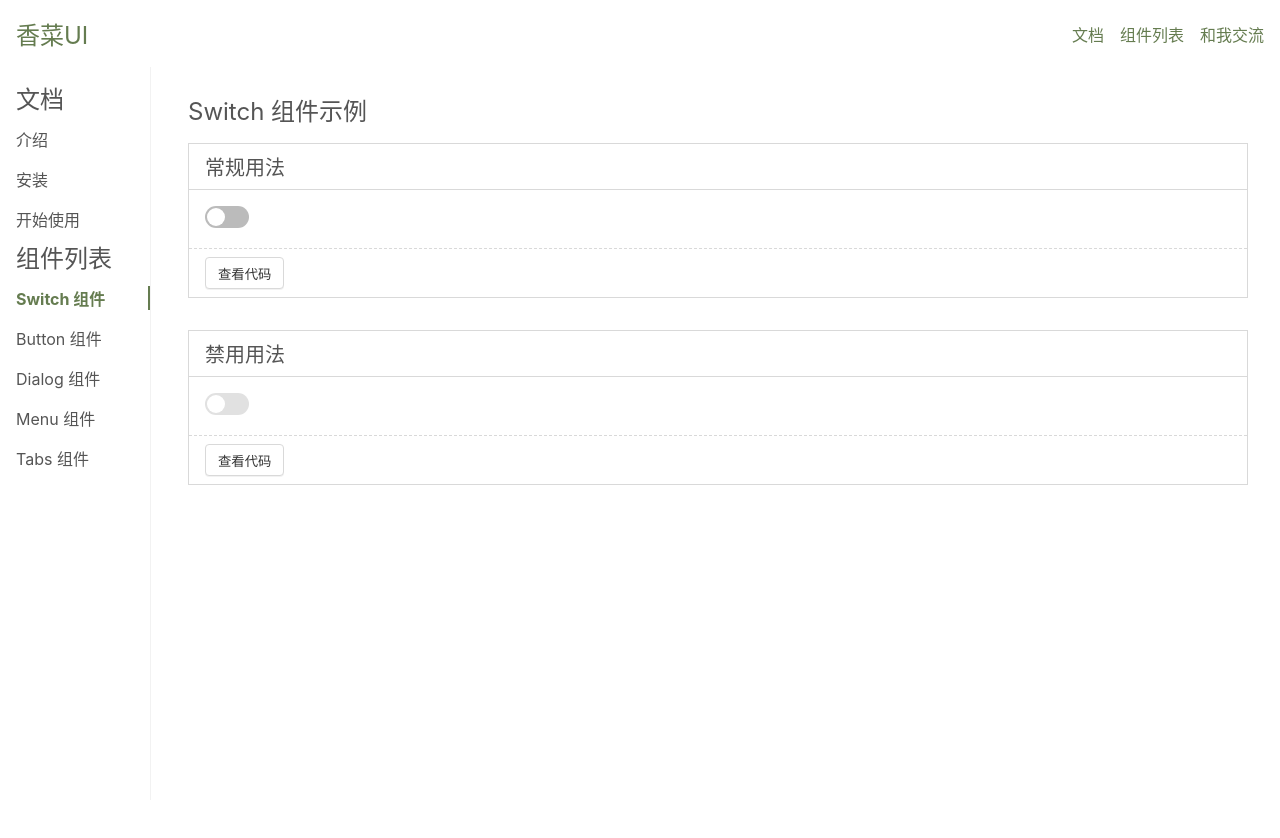
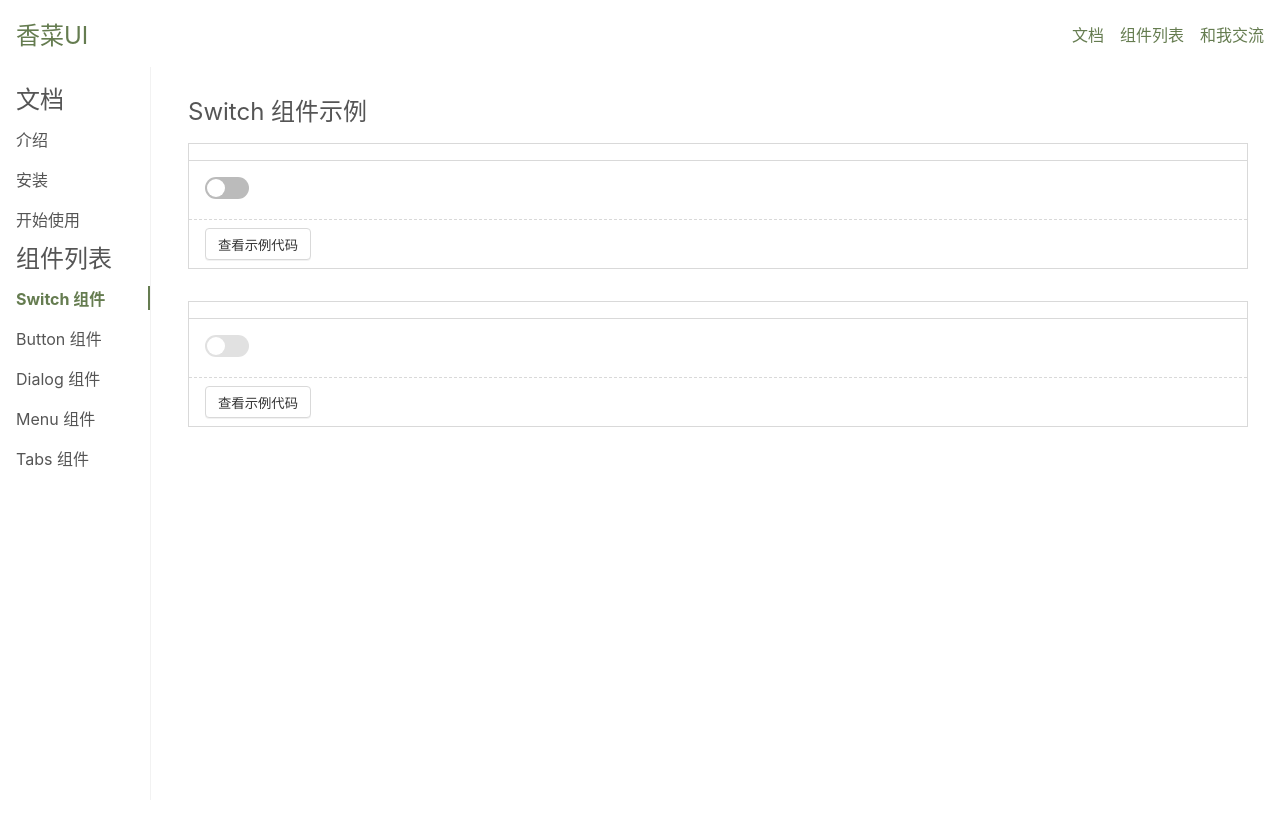
Before and after one commit to EvaLLLLL/corianderUI, a Vue app: page /#/doc/switch in a window 1280 px wide. Shown: the top 838 px of the page. Built offline with nearby package versions, Linux system fonts and the light colour scheme.

Commit message:
拆分出 Demo 组件

```diff
--- a/src/components/Demo.vue
+++ b/src/components/Demo.vue
@@ -1,3 +1,71 @@
 <template>
+	<div class="demo">
+		<h3>{{component.__sourceCodeTitle}}</h3>
+		<div class="demo-component">
+			<component :is="component"/>
+		</div>
+		<div class="demo-actions">
+			<Button @click="hideCode" v-if="codeVisible">隐藏示例代码</Button>
+			<Button @click="showCode" v-else>查看示例代码</Button>
+		</div>
+		<div class="demo-code" v-if="codeVisible">
+			<pre v-html="Prism.highlight(component.__sourceCode, Prism.languages.html, 'html')" class="language-css"/>
+		</div>
+	</div>
+</template>
 
-</template>
+<script lang="ts">
+	import {ref} from 'vue';
+	import 'prismjs';
+	import 'prismjs/themes/prism-okaidia.css';
+	import Button from '../lib/Button.vue';
+
+	const Prism = (window as any).Prism;
+
+	export default {
+		components: {Button},
+		props: {
+			component: Object
+		},
+		setup() {
+			const codeVisible = ref(false);
+			const hideCode = () => {
+				codeVisible.value = false;
+			};
+			const showCode = () => {
+				codeVisible.value = true;
+			};
+
+			return {Prism, codeVisible, hideCode, showCode};
+		}
+	};
+</script>
+
+<style lang="scss" scoped>
+	$border-color: #d9d9d9;
+	.demo {
+		border: 1px solid $border-color;
+		margin: 16px 0 32px;
+		> h3 {
+			font-size: 20px;
+			padding: 8px 16px;
+			border-bottom: 1px solid $border-color;
+		}
+		&-component {
+			padding: 16px;
+		}
+		&-actions {
+			padding: 8px 16px;
+			border-top: 1px dashed $border-color;
+		}
+		&-code {
+			padding: 8px 16px;
+			border-top: 1px dashed $border-color;
+			> pre {
+				line-height: 1.1;
+				font-family: "Fira Code", monospace, Consolas, "Courier New", Courier;
+				margin: 0;
+			}
+		}
+	}
+</style>
--- a/src/components/SwitchDemo.vue
+++ b/src/components/SwitchDemo.vue
@@ -1,53 +1,20 @@
 <template>
 	<div>
 		<h2>Switch 组件示例</h2>
-		<div class="demo">
-			<h3>常规用法</h3>
-			<div class="demo-component">
-				<component :is="Switch1Demo"/>
-			</div>
-			<div class="demo-actions">
-				<Button @click="toggleCodeVisible">查看代码</Button>
-			</div>
-			<div class="demo-code" v-if="codeVisible">
-				<pre v-html="Prism.highlight(Switch1Demo.__sourceCode, Prism.languages.html, 'html')" class="language-css"/>
-			</div>
-		</div>
-		<div class="demo">
-			<h3>禁用用法</h3>
-			<div class="demo-component">
-				<component :is="Switch2Demo"/>
-			</div>
-			<div class="demo-actions">
-				<Button @click="toggleCodeVisible">查看代码</Button>
-			</div>
-			<div class="demo-code" v-if="codeVisible">
-				<pre v-html="Prism.highlight(Switch2Demo.__sourceCode, Prism.languages.html, 'html')" class="language-css"/>
-			</div>
-		</div>
+		<Demo :component="Switch1Demo"/>
+		<Demo :component="Switch2Demo"/>
 	</div>
 </template>
 
 <script lang="ts">
-	import Switch from '../lib/Switch.vue';
+	import Demo from '../components/Demo.vue';
 	import Switch1Demo from '../demos/Switch1.demo.vue';
 	import Switch2Demo from '../demos/Switch2.demo.vue';
-	import Button from '../lib/Button.vue';
-	import {ref} from 'vue';
-	import 'prismjs';
-	import 'prismjs/themes/prism-okaidia.css';
-
-	const Prism = (window as any).Prism;
 
 	export default {
-		components: {Switch, Button},
+		components: {Demo},
 		setup() {
-			const bool = ref(true);
-			const codeVisible = ref(false);
-			const toggleCodeVisible = () => {
-				codeVisible.value = !codeVisible.value;
-			};
-			return {Prism, bool, Switch1Demo, Switch2Demo, codeVisible, toggleCodeVisible};
+			return {Switch1Demo, Switch2Demo};
 		}
 	};
 </script>
--- a/src/demos/Switch1.demo.vue
+++ b/src/demos/Switch1.demo.vue
@@ -3,7 +3,7 @@
 </demo>
 
 <template>
-	<Switch v-model:value="bool"/>
+	<Switch v-model:value="switchOpen"/>
 </template>
 
 <script lang="ts">
@@ -13,8 +13,8 @@
 	export default {
 		components: {Switch},
 		setup(){
-			const bool = ref(false)
-			return {bool}
+			const switchOpen = ref(false)
+			return {switchOpen}
 		}
 	}
 </script>
--- a/src/demos/Switch2.demo.vue
+++ b/src/demos/Switch2.demo.vue
@@ -3,7 +3,7 @@
 </demo>
 
 <template>
-	<Switch disabled v-model:value="bool"/>
+	<Switch disabled v-model:value="switchOpen"/>
 </template>
 
 <script lang="ts">
@@ -13,8 +13,8 @@
 	export default {
 		components: {Switch},
 		setup(){
-			const bool = ref(false)
-			return {bool}
+			const switchOpen = ref(false)
+			return {switchOpen}
 		}
 	}
 </script>
```
